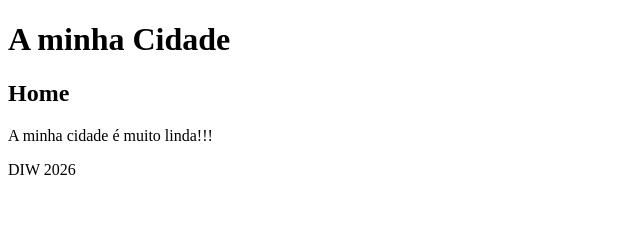
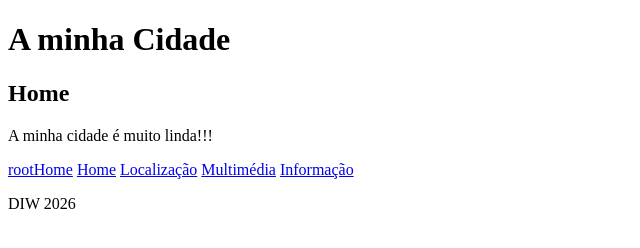
Before and after one commit to BernardoCarmo2007/BernardoCarmo2007.github.io, a plain HTML site: page lab1/index.html in a window 1280 px wide. Shown: the whole page, without its empty margins (0-640 px from the left). Drawn offline with Linux system fonts and the light colour scheme.

Commit message:
primeira página web

```diff
--- a/lab1/index.html
+++ b/lab1/index.html
@@ -12,6 +12,13 @@
     <main>
       <h2>Home</h2>
       <p>A minha cidade é muito linda!!!</p>
+      <nav>
+        <a href="index.html">rootHome</a>
+        <a href="lab1/">Home</a>
+        <a href="lab1/local.html">Localização</a>
+        <a href="lab1/multimedia.html">Multimédia</a>
+        <a href="lab1/info.html">Informação</a>
+      </nav>
     </main>
     <footer>
       <p>DIW 2026</p>
```
Also changed, not shown: index.html (+2 -5 lines), lab2/index.html (+1 -1 lines).
